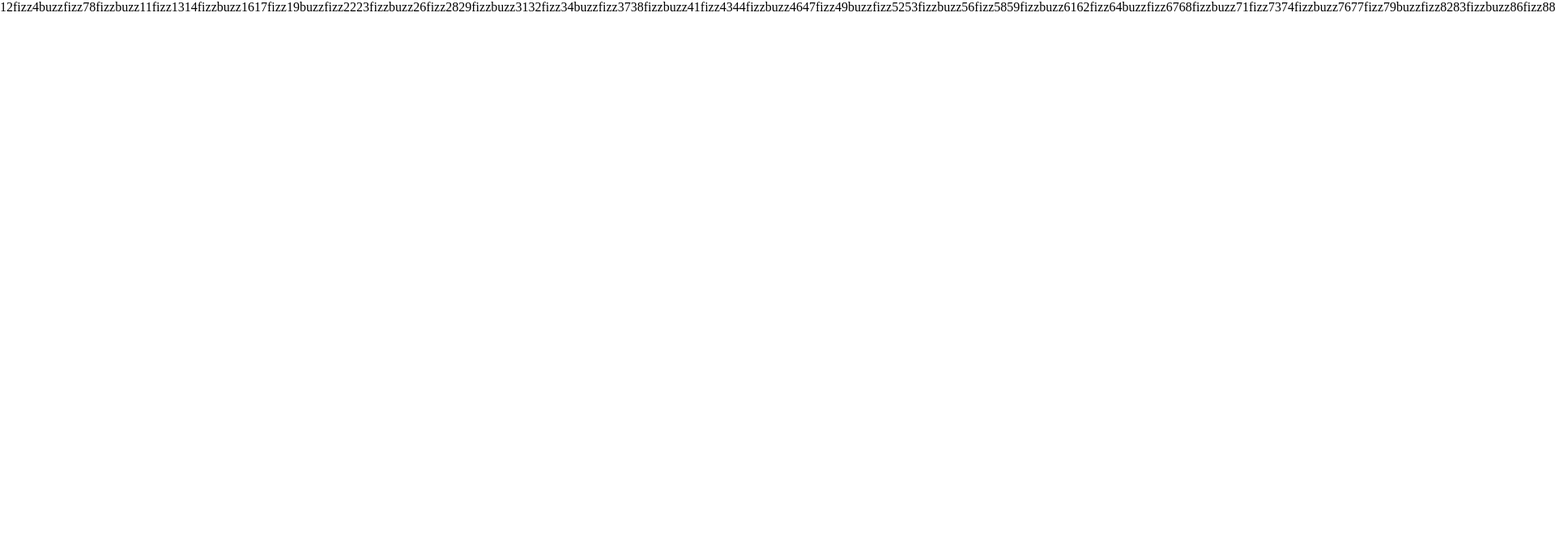
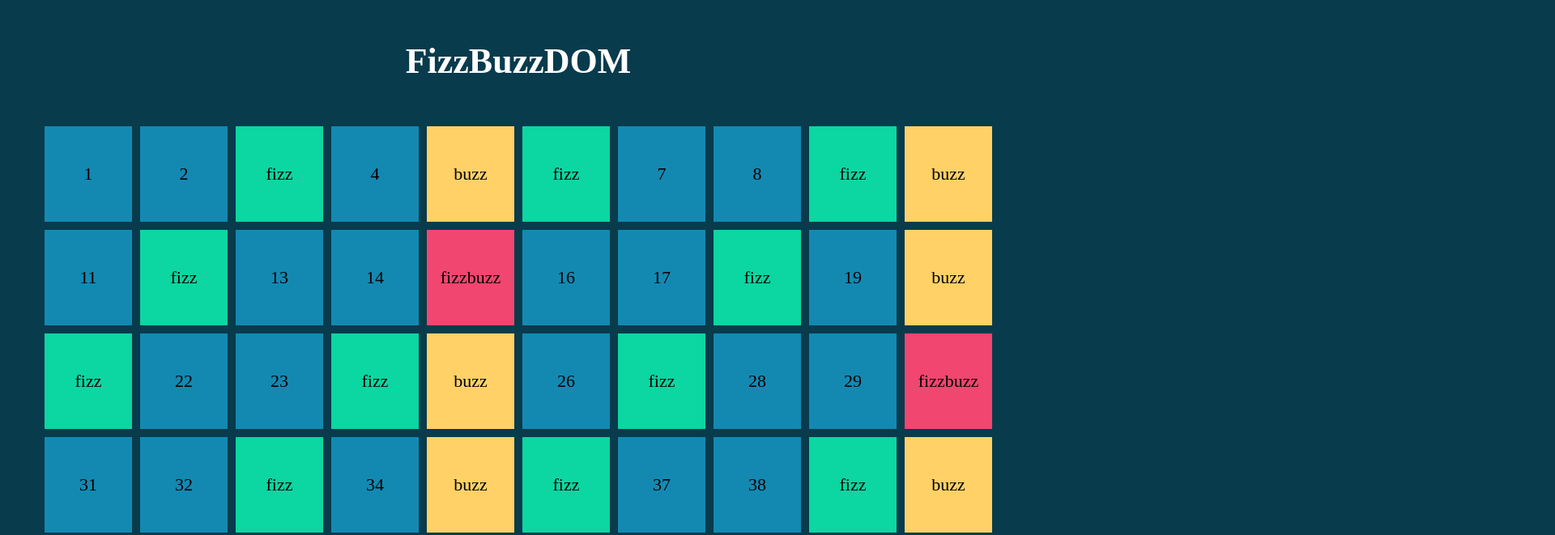
Before and after one commit to MirkoGLostia/js-fizzbuzz, a plain HTML site: page index.html in a window 1280 px wide. Shown: the top 661 px of the page at 81% size, 1920 px wide, since content can reach past the window. Drawn offline with Linux system fonts and the light colour scheme.

Commit message:
html_css_js_style-application

```diff
--- a/css/main.css
+++ b/css/main.css
@@ -1,5 +1,55 @@
+/*********
+ *GENERAL*
+ *********/
+
 * {
     box-sizing: border-box;
     margin: 0;
     padding: 0;
 }
+
+body {
+    background-color: #083b4c;
+}
+
+
+
+/********
+ *HEADER*
+ ********/
+
+header {
+    text-align: center;
+    color: white;
+    font-size: 22px;
+    font-weight: 800;
+}
+
+header h1 {
+    padding: 50px;
+}
+
+
+
+
+
+/******
+ *MAIN*
+ ******/
+
+#contenitore {
+    display: flex;
+    flex-wrap: wrap;
+    margin: 0 50px;
+}
+
+#contenitore .square {
+    display: flex;
+    justify-content: center;
+    align-items: center;
+    background-color: #1389b2;
+    width: calc(10% - 10px);
+    height: calc(10vw - 10px);
+    margin: 5px;
+    font-size: 22px;
+}
--- a/index.html
+++ b/index.html
@@ -9,11 +9,11 @@
 </head>
 <body>
 
-    <div>
+    <header>
         <h1>
-
+            FizzBuzzDOM
         </h1>
-    </div>
+    </header>
 
     <section id="contenitore">
 
--- a/js/main.js
+++ b/js/main.js
@@ -13,22 +13,37 @@ for (let i = 1; i <= 100; i++) {
 
     const quadrato = document.createElement ('span')
 
+    // ciclo sequenza numerica
     let number = i;
 
     if (i%3==0 && i%5==0) {
         //stampa fizzbuzz
         number = "fizzbuzz";
+
+        // background
+        quadrato.style.background = '#f0466f';
+
     }
     else if (i%3==0) {
         // stampa fizz
         number = "fizz";
+
+        // background
+        quadrato.style.background = '#0cd6a1';
+
     }
     else if (i%5==0) {
         // stampa buzz
         number = "buzz";
+
+        // background
+        quadrato.style.background = '#ffd166';
+
     }
 
     quadrato.append(number);
+
+    quadrato.classList.add("square");
 
     contenitore.append(quadrato);
 
```
